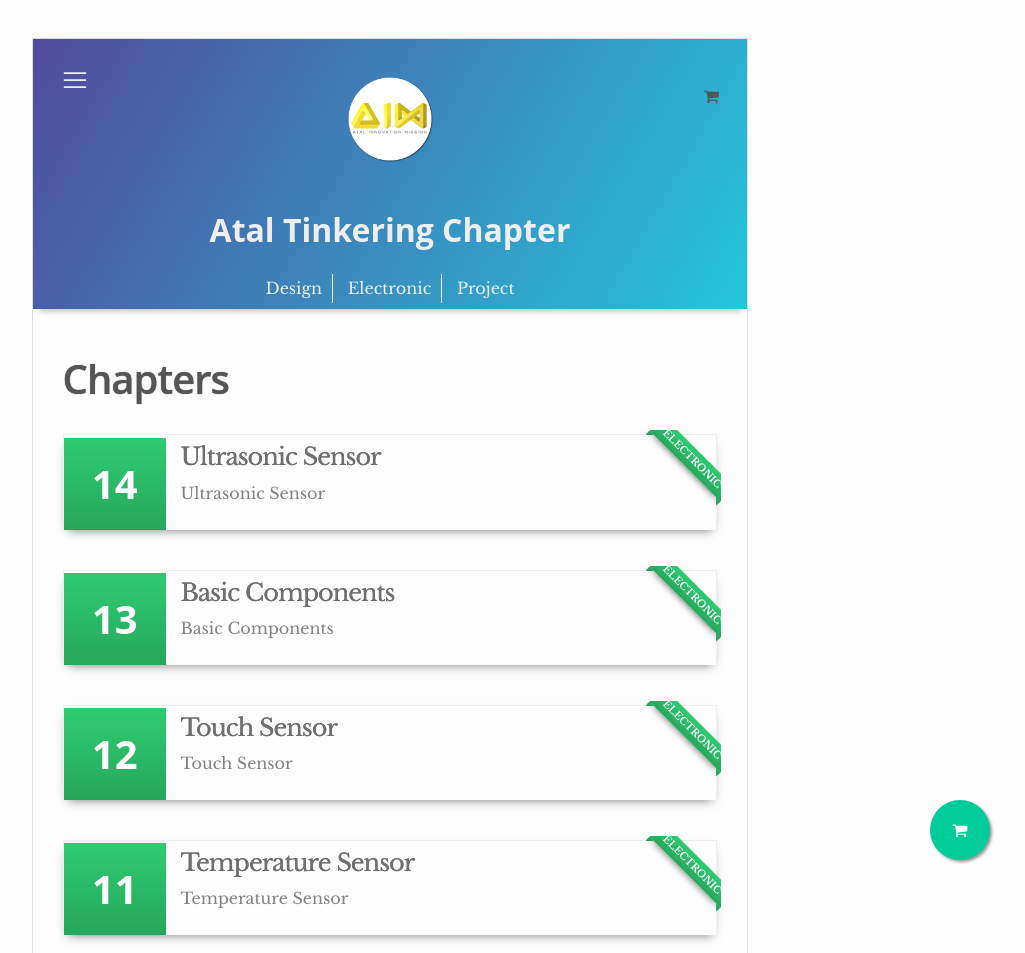
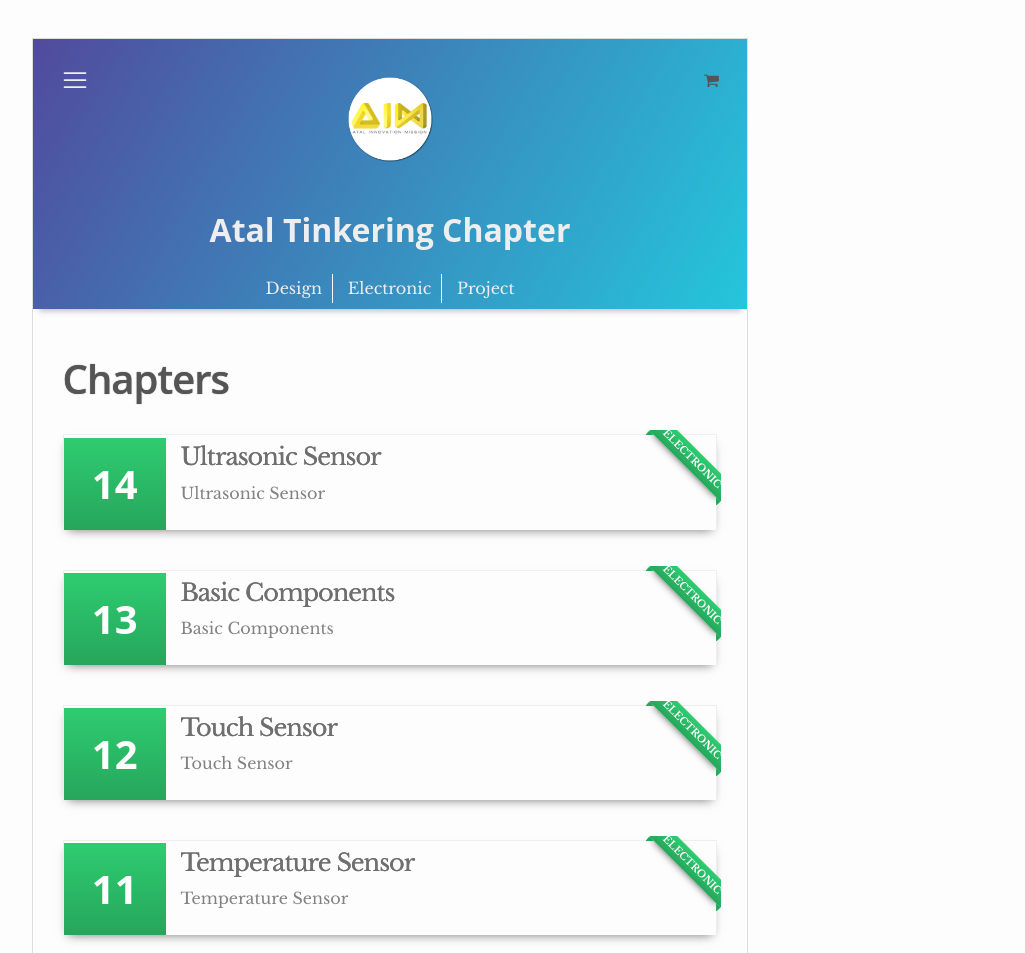
Before and after one commit to yugn27/atel, a Jekyll site: the page built from index.html, in a window 1280 px wide. Shown: the top 953 px of the page, without its empty margins (250-1275 px from the left). Built offline with Jekyll 4.4.1, drawn with Linux system fonts in a browser that asks for light colours.

Commit message:
Update index.html

```diff
--- a/index.html
+++ b/index.html
@@ -14,29 +14,3 @@ menu: no
     {% endfor %}
 </div>
 </div>
-
-
-<a href="technoventor.in" class="float">
-<i class="fa fa-shopping-cart my-float"></i>
-</a>
-<link rel="stylesheet" href="https://cdnjs.cloudflare.com/ajax/libs/font-awesome/4.7.0/css/font-awesome.min.css">
-<style src="https://maxcdn.bootstrapcdn.com/font-awesome/4.5.0/css/font-awesome.min.css"></style>
-<style>
-*{padding:0;margin:0;}
-.float{
-	position:fixed;
-	width:60px;
-	height:60px;
-	bottom:40px;
-	right:40px;
-	background-color:#0C9;
-	color:#FFF;
-	border-radius:50px;
-	text-align:center;
-	box-shadow: 2px 2px 3px #999;
-}
-
-.my-float{
-	margin-top:22px;
-}
-</style>
```
